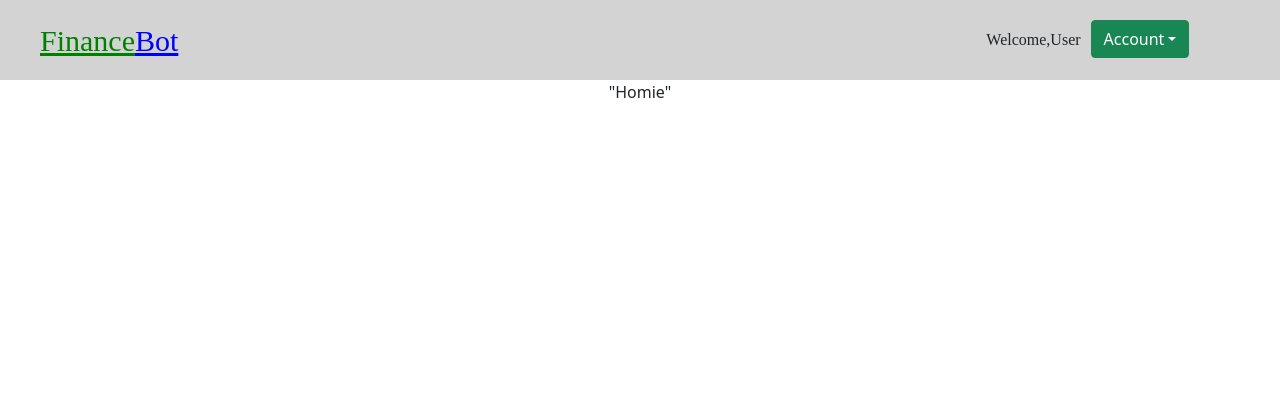
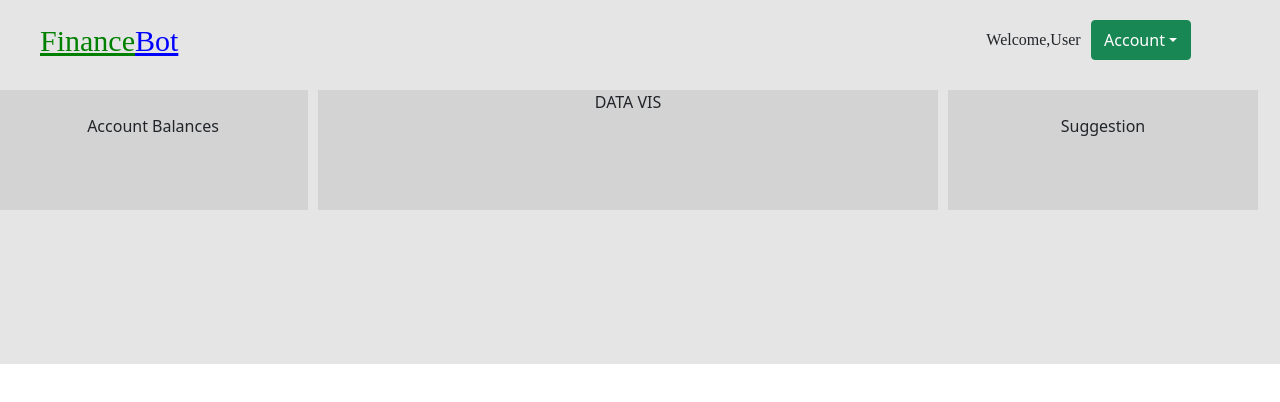
Before and after one commit to mmandelb2201/finance-bot, a React (Create React App) app: page / in a window 1280 px wide. Shown: the top 402 px of the page. Built offline with nearby package versions, Linux system fonts and the light colour scheme.

Commit message:
created boxes on home

```diff
--- a/src/components/common/common.css
+++ b/src/components/common/common.css
@@ -3,7 +3,7 @@
     flex: 1;
     flex-direction: column;
     padding: 20px;
-    background-color: lightgrey;
+    background-color: #e5e5e5;
 }
 
 .header-top {
--- a/src/components/pages/home.jsx
+++ b/src/components/pages/home.jsx
@@ -1,7 +1,31 @@
 import React, { useState } from "react";
 
+import "./pages.css";
+
 const Home = () => {
-  return <div>"Homie"</div>;
+  return (
+    <div className="background">
+      <div className="row">
+        <div className="column" id="preview-container-end">
+          <br />
+          Account Balances
+        </div>
+        <div className="column" id="preview-container-center">
+          DATA VIS
+        </div>
+        <div className="column" id="preview-container-end">
+          <br />
+          Suggestion
+        </div>
+      </div>
+      <br />
+      <br />
+      <br />
+      <br />
+      <br />
+      <br />
+    </div>
+  );
 };
 
 export default Home;
--- a/src/components/pages/pages.css
+++ b/src/components/pages/pages.css
@@ -0,0 +1,67 @@
+/* HOME */
+
+.background {
+    background-color: #e5e5e5;
+}
+
+button {
+    height: 40px;
+    margin-left: auto;
+    margin-right: auto;
+    border-color: transparent;
+    font-size: x-large;
+    width: 100px;
+    background-color: transparent;
+}
+
+#preview-container-center {
+    display: flex;
+    flex-direction: column;
+    justify-content: center;
+    position: relative;
+    height: 15vh;
+    width: 40vh;
+    font-size: 2vh;
+    background-color: lightgrey;
+    margin-top: 15vh;
+    border-color: lightgrey;
+    display: table-cell;
+}
+
+#preview-container-end {
+    display: flex;
+    flex-direction: column;
+    justify-content: center;
+    position: relative;
+    height: 15vh;
+    width: 20vh;
+    font-size: 2vh;
+    background-color: lightgrey;
+    margin-top: 15vh;
+    border-color: lightgrey;
+    display: table-cell;
+}
+
+.link {
+    height: 50vh;
+    width: 30vh;
+    border: 0.2vh solid transparent;
+}
+
+.link:hover {
+    border: 0.2vh solid lightblue;
+}
+
+.row {
+    display: table;
+    width: 100%;
+    table-layout: fixed;
+    /*Optional*/
+    border-spacing: 10px;
+    /*Optional*/
+}
+
+.column {
+    display: table-cell;
+    /*Optional*/
+}
```
